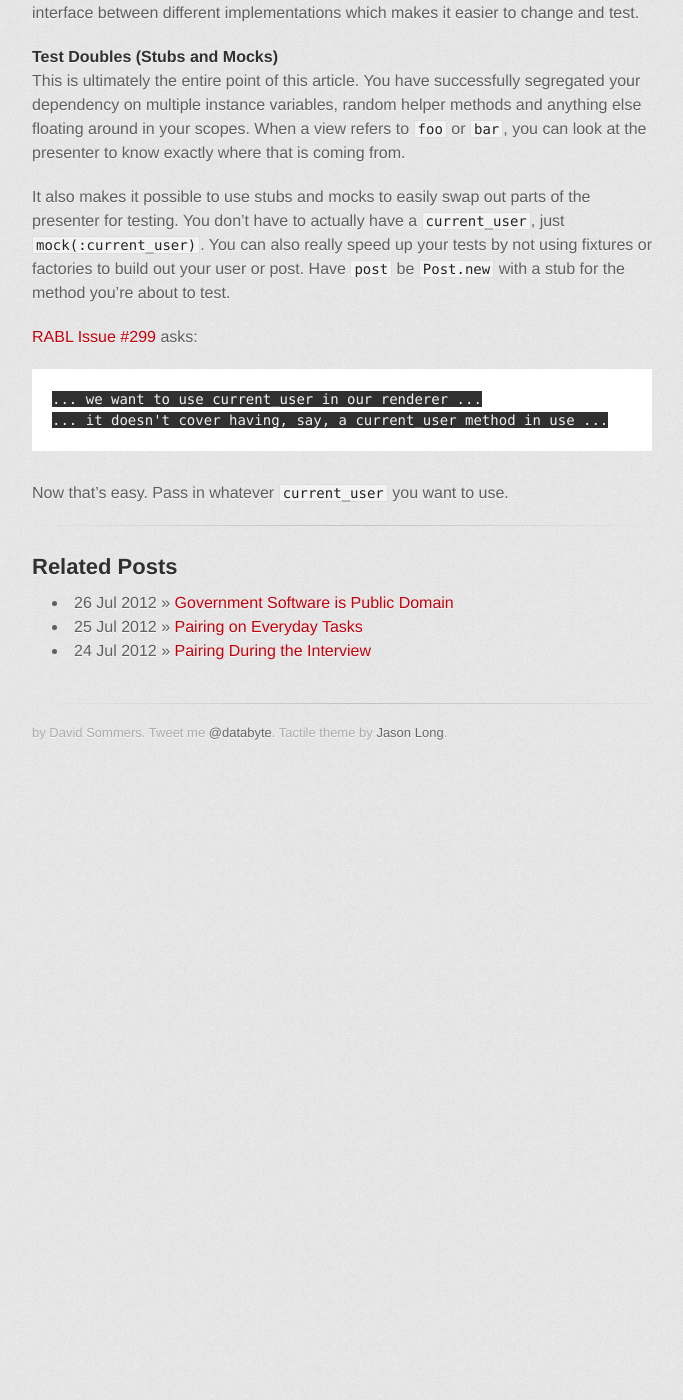
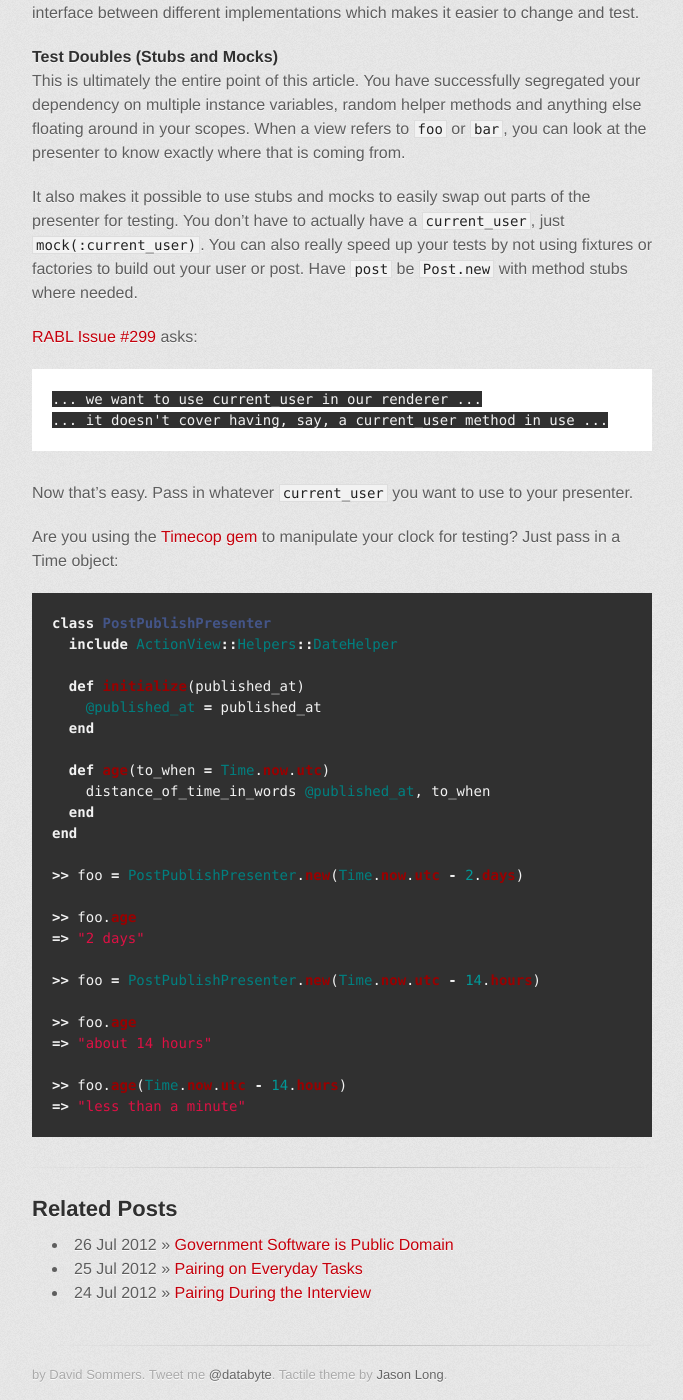
Before and after one commit to databyte/databyte.github.com, a Jekyll site: the page built from _posts/2012-07-27-testing-in-isolation-example-with-rabl.md, in a window 1280 px wide and 1400 px high, scrolled down 2739 px. Shown: the whole window, without its empty margins (298-981 px from the left). Built offline with Jekyll 4.4.1, drawn with Linux system fonts in a browser that asks for light colours; some web fonts are replaced; Markdown is read by kramdown in place of the engine named in the settings; before the commit the page ends 3511 px from its top, so only the background shows below that; some of the changed text lies outside the part shown.

Commit message:
added time example

```diff
--- a/_posts/2012-07-27-testing-in-isolation-example-with-rabl.md
+++ b/_posts/2012-07-27-testing-in-isolation-example-with-rabl.md
@@ -148,12 +148,42 @@ It also makes it possible to use stubs and mocks to easily swap out
 parts of the presenter for testing. You don't have to actually have a
 `current_user`, just `mock(:current_user)`. You can also really speed up
 your tests by not using fixtures or factories to build out your user or
-post. Have `post` be `Post.new` with a stub for the method you're about to
-test.
+post. Have `post` be `Post.new` with method stubs where needed.
 
 [RABL Issue #299](https://github.com/nesquena/rabl/issues/299) asks:
 
     ... we want to use current_user in our renderer ...
     ... it doesn't cover having, say, a current_user method in use ...
 
-Now that's easy. Pass in whatever `current_user` you want to use.
+Now that's easy. Pass in whatever `current_user` you want to use to your
+presenter.
+
+Are you using the [Timecop gem](https://github.com/jtrupiano/timecop)
+to manipulate your clock for testing? Just pass in a Time object:
+
+{% highlight ruby %}
+class PostPublishPresenter
+  include ActionView::Helpers::DateHelper
+
+  def initialize(published_at)
+    @published_at = published_at
+  end
+
+  def age(to_when = Time.now.utc)
+    distance_of_time_in_words @published_at, to_when
+  end
+end
+
+>> foo = PostPublishPresenter.new(Time.now.utc - 2.days)
+
+>> foo.age
+=> "2 days"
+
+>> foo = PostPublishPresenter.new(Time.now.utc - 14.hours)
+
+>> foo.age
+=> "about 14 hours"
+
+>> foo.age(Time.now.utc - 14.hours)
+=> "less than a minute"
+{% endhighlight %}
```
Also changed, not shown: other parts of _posts/2012-07-27-testing-in-isolation-example-with-rabl.md (+2 -2 lines).
